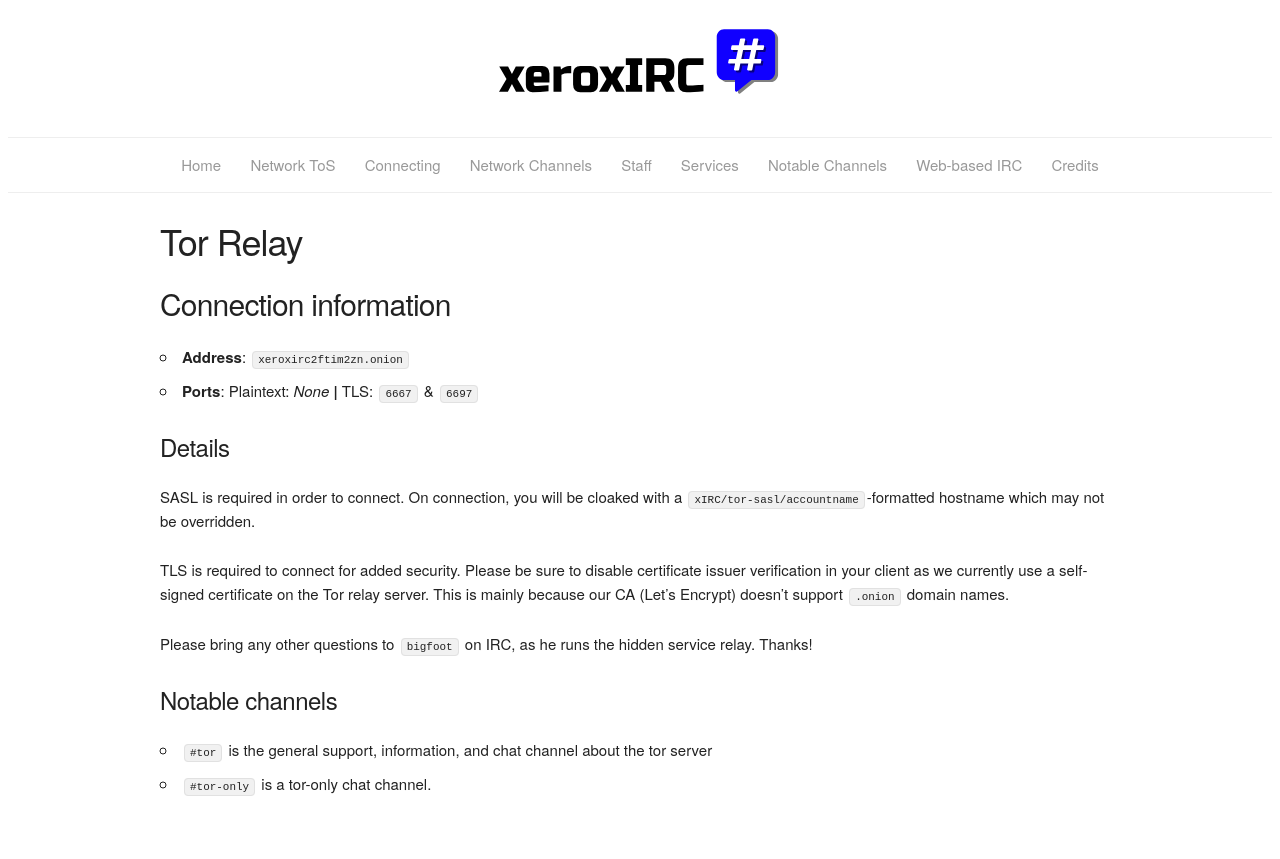
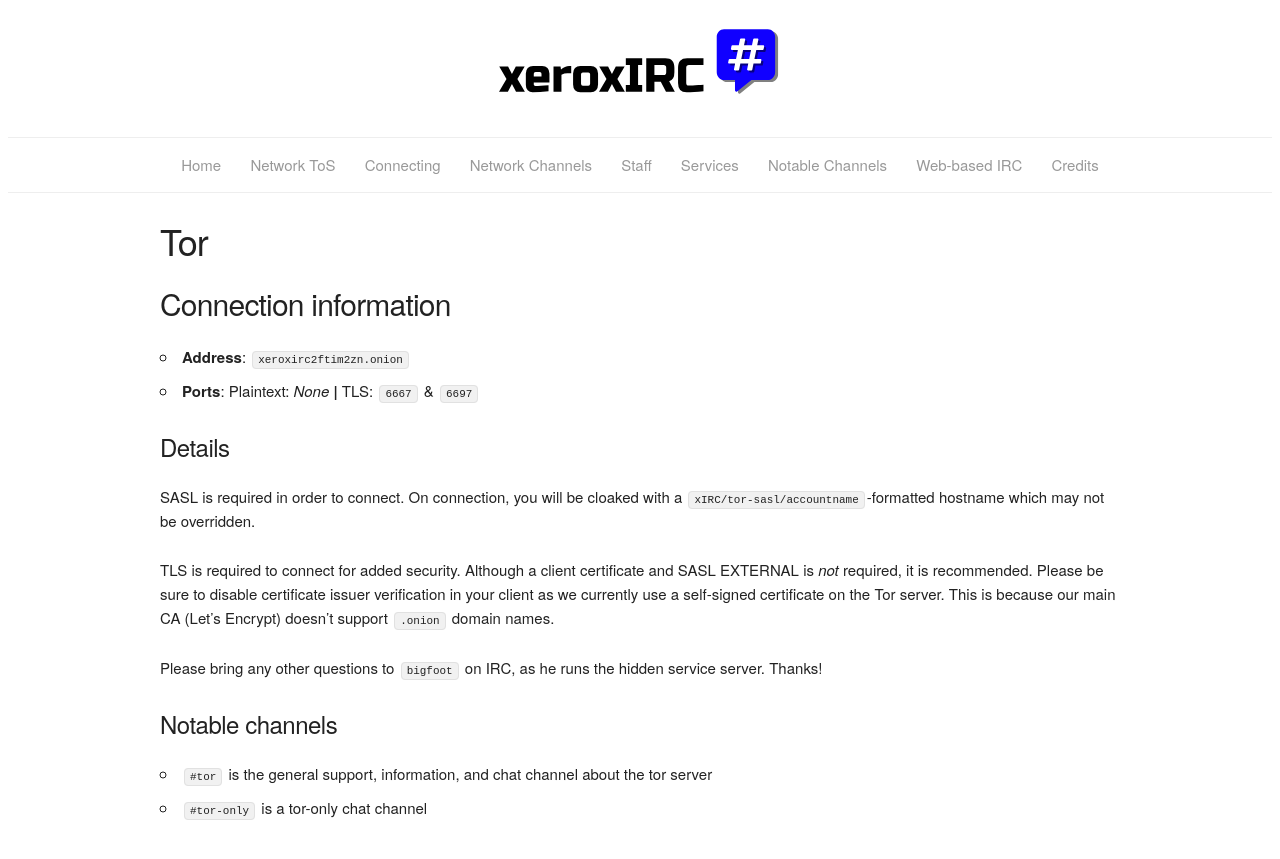
Before and after one commit to xeroxIRC/xeroxIRC.github.io, a Jekyll site: the page built from tor.md, in a window 1280 px wide. Shown: the top 859 px of the page. Built offline with Jekyll 4.4.1, drawn with Linux system fonts in a browser that asks for light colours; comment, search, counter and statistics services are not loaded.

Commit message:
Modified some things that annoyed me
This is a tor IRC server, not a tor relay

```diff
--- a/tor.md
+++ b/tor.md
@@ -1,5 +1,5 @@
 ---
-title: Tor Relay
+title: Tor
 layout: page
 ---
 
@@ -11,11 +11,11 @@ layout: page
 ##### Details
 SASL is required in order to connect. On connection, you will be cloaked with a `xIRC/tor-sasl/accountname`-formatted hostname which may not be overridden.
 
-TLS is required to connect for added security. Please be sure to disable certificate issuer verification in your client as we currently use a self-signed certificate on the Tor relay server. This is mainly because our CA (Let's Encrypt) doesn't support `.onion` domain names.
+TLS is required to connect for added security. Although a client certificate and SASL EXTERNAL is _not_ required, it is recommended. Please be sure to disable certificate issuer verification in your client as we currently use a self-signed certificate on the Tor server. This is because our main CA (Let's Encrypt) doesn't support `.onion` domain names.
 
-Please bring any other questions to `bigfoot` on IRC, as he runs the hidden service relay. Thanks!
+Please bring any other questions to `bigfoot` on IRC, as he runs the hidden service server. Thanks!
 
 
 ##### Notable channels
  - `#tor` is the general support, information, and chat channel about the tor server
- - `#tor-only` is a tor-only chat channel.
+ - `#tor-only` is a tor-only chat channel
```
